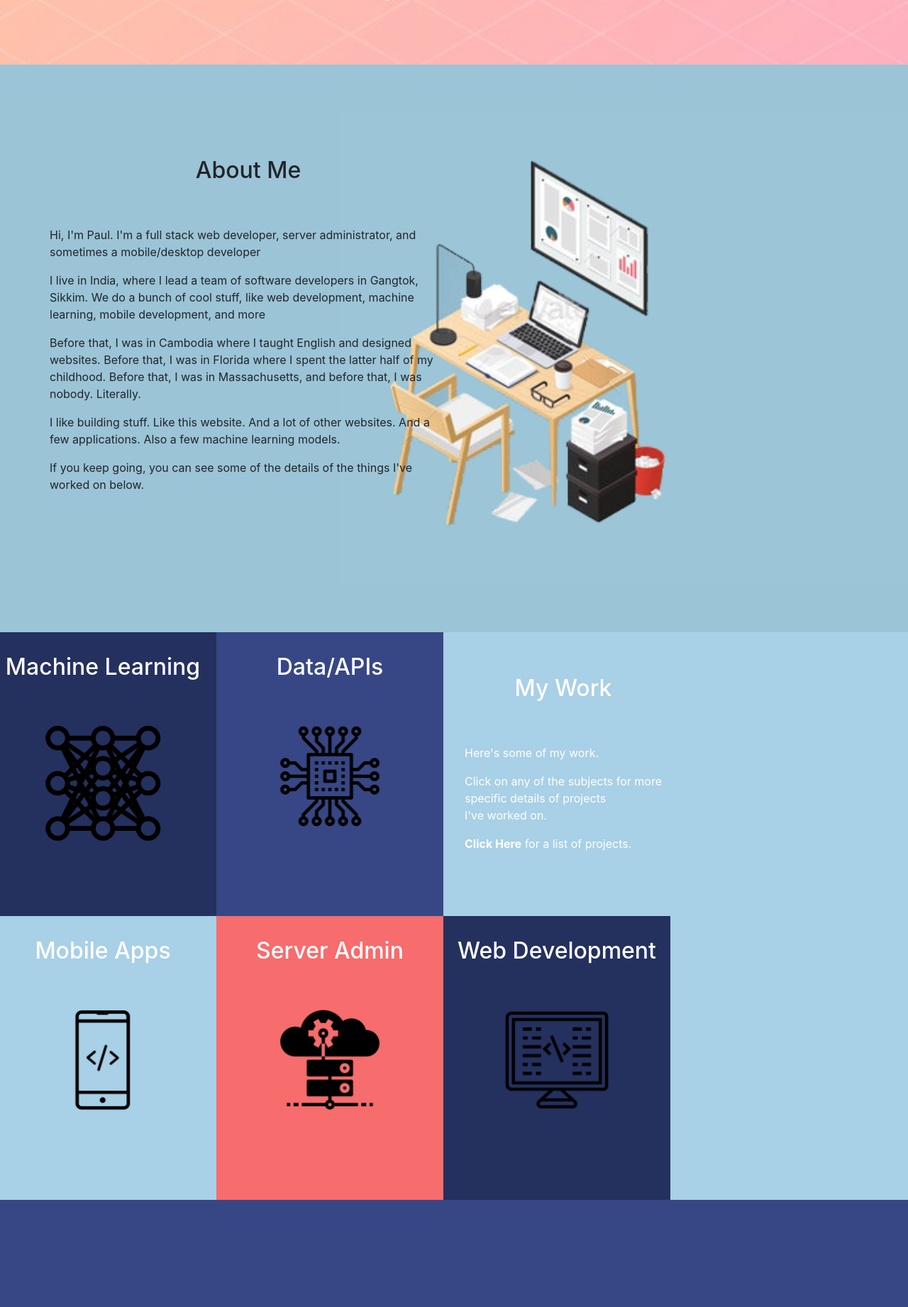
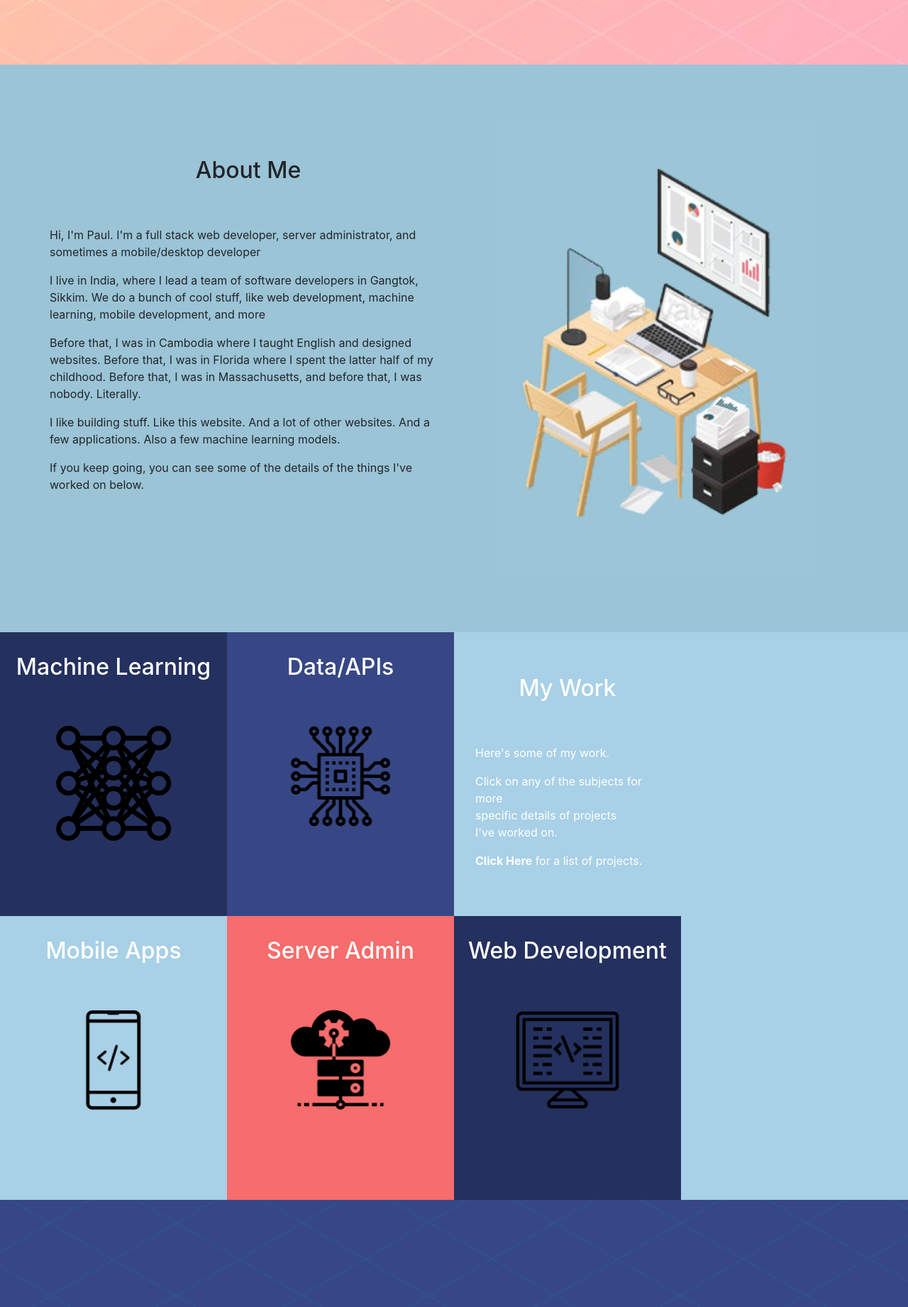
Before and after one commit to richardspaulm/DjangoProfile, a Django app: page / in a window 1280 px wide. Shown: the part 709-2551 px from the top of the page at 71% size. Run offline with Django 3.2, Linux system fonts and the light colour scheme; data that the repository does not hold is empty; some libraries are stand-ins or nearby versions.

Commit message:
Updated Images

```diff
--- a/webresume/static/css/styles.css
+++ b/webresume/static/css/styles.css
@@ -52,12 +52,23 @@ div#navbar a{
     background-size: cover;
     background-repeat: no-repeat;
 }
+#contact_view{
+    background-image: url("../grid.png");
+    background-size: cover;
+    background-repeat: repeat;
+}
 #about_view{
-    background-image: url("../about_side.png");
+    /* background-image: url("../about_side.png");
     background-repeat: no-repeat;
     background-position: right;
-    background-size: 100vh;
+    background-size: 100vh; */
     background-color: #9bc4d6;
+}
+#about_img{
+    position: absolute;
+    height: 80vh;
+    top: 110vh;
+    left: 700px;
 }
 /* #contact_view{
     background-image: url("../contact.png");
--- a/webresume/templates/index.html
+++ b/webresume/templates/index.html
@@ -9,6 +9,7 @@
   </div>
 </div>
 <div class='page_container' id='about_view'>
+  <img id="about_img" src="../static/about.png"/>
   <div id="about_info">
     <h2>About Me</h2>
     <p>Hi, I'm Paul. I'm a full stack web developer, server administrator, and sometimes a mobile/desktop developer</p>
@@ -19,54 +20,55 @@
   </div>
 </div>
 <div class='page_container' id='work_view' style='background-color: #A8D0E6; color: white;'>
-    <div class='row col-md-12' style='padding: 0'>
-      <div class="col-md-3 work_container" style='background-color: #24305E; color: white;'>
+    <div class='row col-md-12' style='padding: 0; margin: 0'>
+      <div class="col-md-3 col-6 work_container" style='background-color: #24305E; color: white;'>
         <a href="subjects/1" style="color: white">
           <h2>Machine Learning</h2>
           <img class='work_img' src="../static/ml_icon.png"/>
         </a>
       </div>
       </a>
-      <div class="col-md-3 work_container" style='background-color: #374785; color: white;'>
+      <div class="col-md-3 col-6 work_container" style='background-color: #374785; color: white;'>
         <a href="subjects/3" style="color: white">
           <h2>Data/APIs</h2>
           <img class='work_img' src='../static/api_icon.png'/>
         </a>
       </div>
-      <div class="col-md-3s work_container" style="padding: 30px;">
+      <div class="col-md-3 col-6 work_container" style="padding: 30px;">
         <h2>My Work</h2>
         <p>Here's some of my work.</p>
         <p>Click on any of the subjects for more<br>specific details of projects<br>I've worked on.</p>
         <p><a href="{% url 'projects' %}" style="color: white"><strong>Click Here</strong></a> for a list of projects.</p>
       </div>
     </div>
-    <div class="row col-md-12" style='padding: 0'>
-      <div class='col-md-3 work_container' style='background-color: #A8D0E6; color: white;'>
+    <div class="row col-md-12" style='padding: 0; margin: 0'>
+      <div class='col-md-3 col-6 work_container' style='background-color: #A8D0E6; color: white;'>
         <a href="subjects/2" style="color: white">
           <h2>Mobile Apps</h2>
           <img class='work_img' src='../static/mobile_icon.png'/>
         </a>
       </div>
-      <div class='col-md-3 work_container' style='background-color: #F76C6C; color: white;'>
+      <div class='col-md-3 col-6 work_container' style='background-color: #F76C6C; color: white;'>
         <a href="subjects/4" style="color: white">
           <h2>Server Admin</h2>
           <img class='work_img' src='../static/server.png'/>
         </a>
       </div>
-      <div class='col-md-3 work_container'style="background-color: #24305E; color: white;">
+      <div class='col-md-3 col-6 work_container'style="background-color: #24305E; color: white;">
         <a href="subjects/5" style="color: white">
           <h2>Web Development</h2>
           <img class='work_img' src='../static/dev.png'/>
         </a>
       </div>
-      <div class='col-md-3 work_container'></div>
+      <div class='col-md-3 col-6 work_container'></div>
     </div>
   </div>
 </div>
 <div class="page_container" id="contact_view" style='background-color: #374785; color: white;'>
+  <!-- <img src="../static/grid.png" style="width: 100vw; height: 100vh; z-index: -10;"/> -->
   <div class="row" style="height: 100%">
     <div class="col-md-4">
-      <img src="../static/contact.png" style="width: 30vw; margin-top: 20vh;"/>
+      <img src="../static/c_icon.png" style="width: 30vw; margin-top: 20vh;"/>
     </div>
     <div class="col-md-5">
       <h2 style='font-size: 50px; margin-top: 150px;'>Get in touch</h2>
--- a/webresume/templates/projects/project_list.html
+++ b/webresume/templates/projects/project_list.html
@@ -12,7 +12,7 @@
       <div class="row">
     {% for project in object_list %}
         <div class="col-md-3 prj_details">
-            <h2 style="margin-bottom: 10px">{{project.title}}</h2>
+            <h2 style="margin-bottom: 10px"><a href="../projects/{{project.id}}">{{project.title}}</a></h2>
             <p style="text-align: center;">{{ project.genre.all|join:"<br>" }}</p>
         </div>
 
--- a/webresume/templates/subjects/project_list.html
+++ b/webresume/templates/subjects/project_list.html
@@ -12,7 +12,7 @@
       <div class="row">
     {% for project in object_list %}
         <div class="col-md-3 prj_details">
-            <h2 style="margin-bottom: 10px">{{project.title}}</h2>
+            <h2 style="margin-bottom: 10px"><a href="../projects/{{project.id}}">{{project.title}}</a></h2>
             <p style="text-align: center;">{{ project.genre.all|join:"<br>" }}</p>
         </div>
 
```
Also changed, not shown: webresume/static/about.png, webresume/static/c_icon.png (added), webresume/static/cbg.png (added), webresume/static/grid.png (added).
